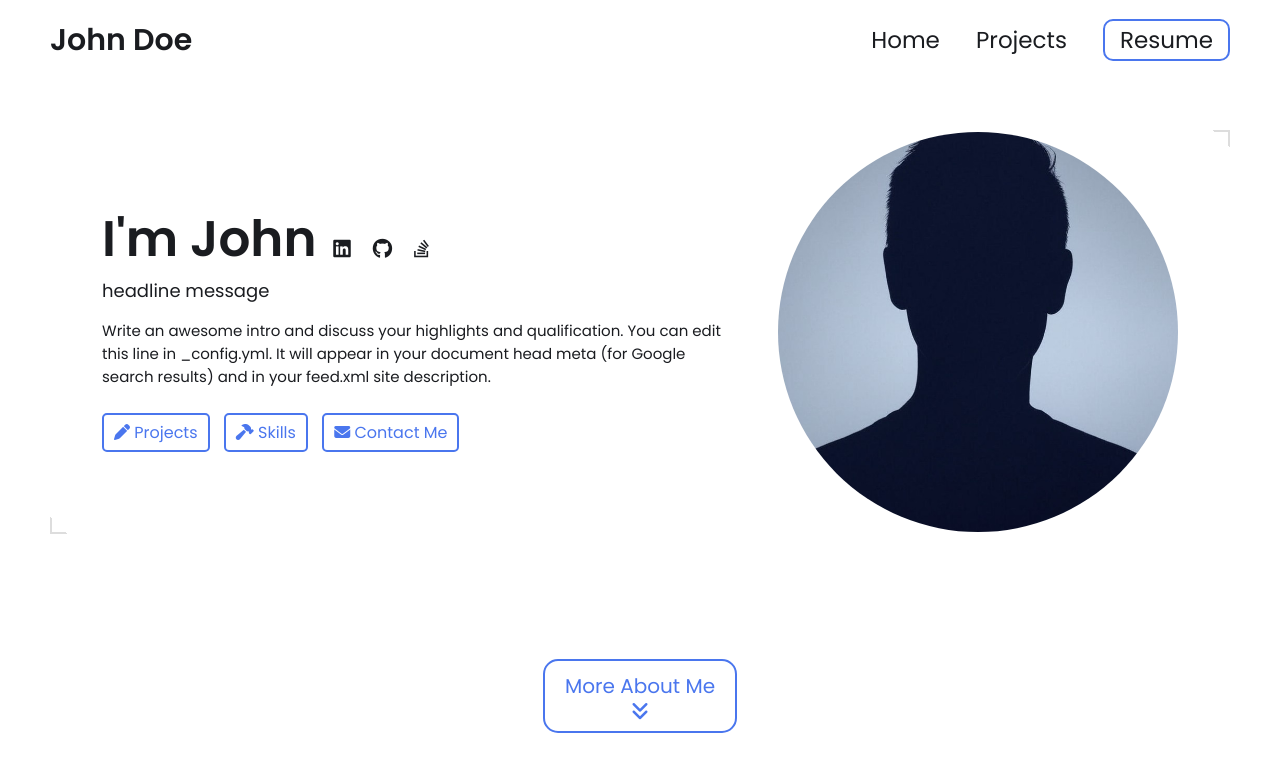
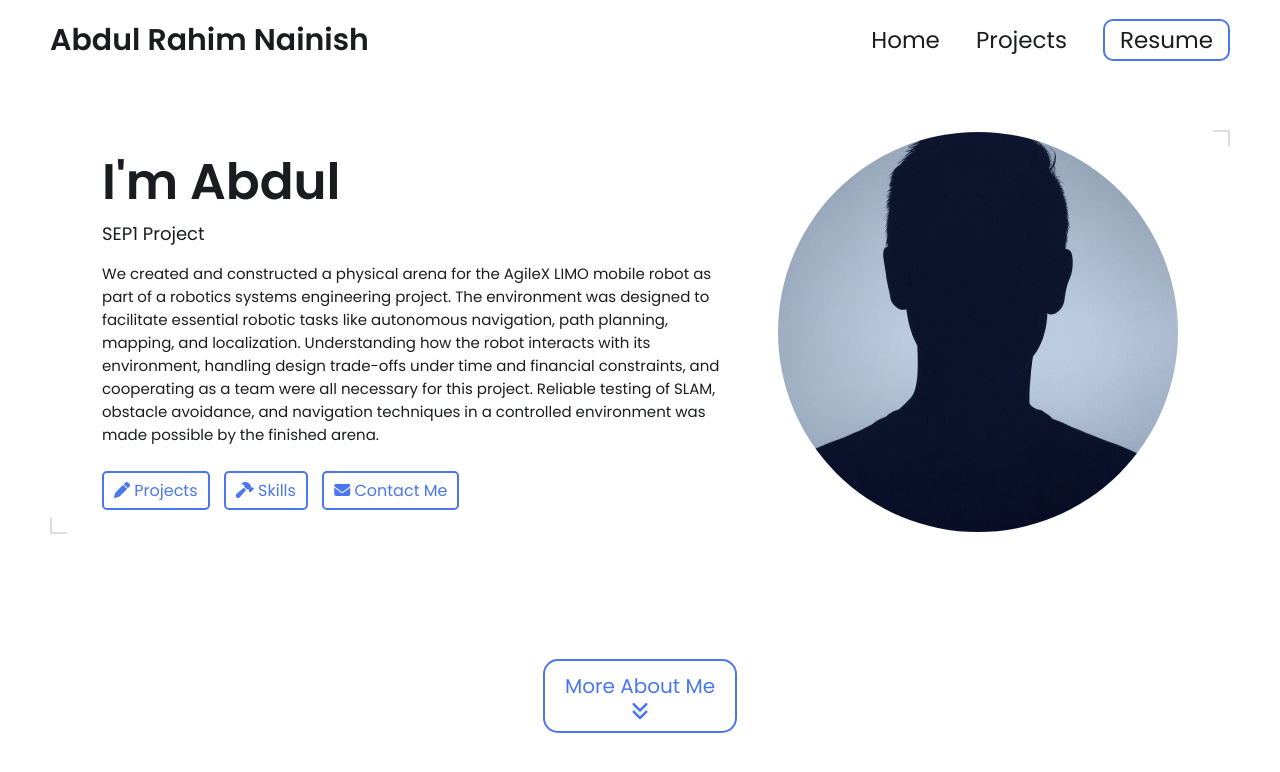
Before and after one commit to abdulrahimnainish/abdulrahimnainish.github.io, a Jekyll site: the page built from index.html, in a window 1280 px wide and 900 px high. Shown: the top 772 px of the window. Built offline with Jekyll 4.4.1, drawn with Linux system fonts in a browser that asks for light colours; some of the changed text lies outside the part shown.

Commit message:
Update _config.yml

```diff
--- a/_config.yml
+++ b/_config.yml
@@ -7,84 +7,33 @@
 
 # Main Page Setup
 
-title: John Doe's Portfolio # This is what shows up in the tab of the browser
+title: Abdul Rahim Nainish's Portfolio # This is what shows up in the tab of the browser
 
 
 
 # Hero Section
-name: John Doe
-headline: headline message
+name: Abdul Rahim Nainish
+headline: SEP1 Project
 description: >- # dont remove this line. this will ignore all new lines until the next section
-  Write an awesome intro and discuss your highlights and qualification. You can edit this
-  line in _config.yml. It will appear in your document head meta (for
-  Google search results) and in your feed.xml site description.
+  We created and constructed a physical arena for the AgileX LIMO mobile robot as part of a robotics systems engineering project. The environment
+  was designed to facilitate essential robotic tasks like autonomous navigation, path planning, mapping, and localization. Understanding how the
+  robot interacts with its environment, handling design trade-offs under time and financial constraints, and cooperating as a team were all necessary
+  for this project. Reliable testing of SLAM, obstacle avoidance, and navigation techniques in a controlled environment was made possible by the finished arena.
 
 # Place your profile image in /assets/images/profile-image/folder and edit the file name
 profile_image: ./assets/images/profile-image/avatar.jpeg
 
 
-# Link your resume
-# You can place your resume in assets/resume/{resume file.pdf} or add external link such as pdf saved in google drive
-resume-url: https://drive.google.com/file/d/13Z3duVzh-gguPU5r03oJVEE6rV9rd3DS/view?usp=sharing
-
-
-# Set up external links - this will show up as small icons next to your name.
-
-external-links:    # input only your own url slug. The icons with missing entries will not appear.
-  linkedin: test    # https://www.linkedin.com/in/{your url slug}
-  github: leea12    # https://github.com/{your url slug}
-  stackoverflow: test      # https://stackoverflow.com/users/{your url slug}
-  medium:            # https://medium.com/@{your url slug}
-  x-twitter:   # https://x.com/{your url slug}
-  threads:            # https://threads.net/@{your url slug}
-  instragram:       # https://instagram.com/{your url slug}
-  youtube:           # https://youtube.com/@{your url slug}
-  discord:            # https://discord.com/users/{your url slug}
-  bluesky:           # https://bsky.app/profile/{your url slug}
-
-
 # Skills Section - Add the list of your Skills by categories/tools. The indentation for each level needs to be precise.
 skills:
-  - category: 3D Modeling
+  - category: ROS
     tools:
-    - Onshape
-    - Solidworks
-    - Creo
-    - Fusion 360 (Autodesk)
-    - Blender (for complex shapes or animations)
-    - Siemens NX
-    - Inventor (Autodesk)
-    - CATIA (Dassault Systèmes)
-  - category: Prototyping
-    tools:
-    - SLA
-    - CNC
-    - FDM
-    - SLS
-    - DMLS
-    - PolyJet Printing
-    - Vacuum Casting
-    - Laser Cutting
-    - Water Jet Cutting
-    - Arduino / Raspberry Pi
-    - Breadboarding for circuit testing
-  - category: Design Standards / Practices
-    tools:
-    - GD&T ASME Y14
-    - ISO fits and tolerances
-    - PLM (PTC Windchill / Arena)
-  - category: PCB Design
-    tools:
-    - Altium Designer
-    - Altium
-    - Eagle
-    - KiCad
-  - category: Problem Solving / Risk Management
-    tools:
-    - Root Cause Analysis (e.g., 5 Whys, Fishbone Diagram)
-    - DFMEA / PFMEA
-    - Six Sigma methodologies
-    - Shain Red-X
+    - ROS (Robot Operating System)
+    - SLAM (Simultaneous Localization and Mapping)
+    - RViz
+    - Path-planning
+    - LiDAR & Depth Camera Data Processing
+    - ROS Topics, Services, and Actionlib
 
 
 # Contact Form Setup. Setup an account and copy over the key. When someone fills out the form, it will be received in your email.
```
